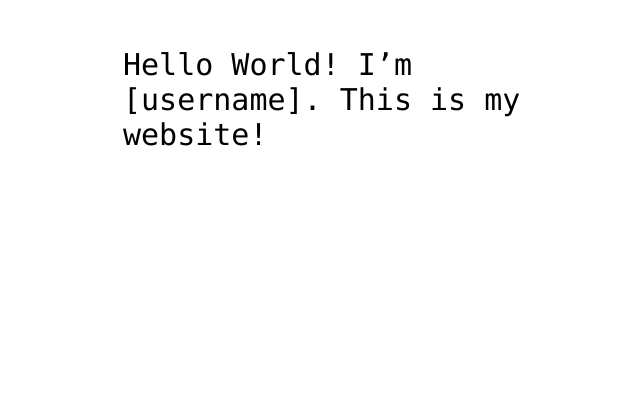
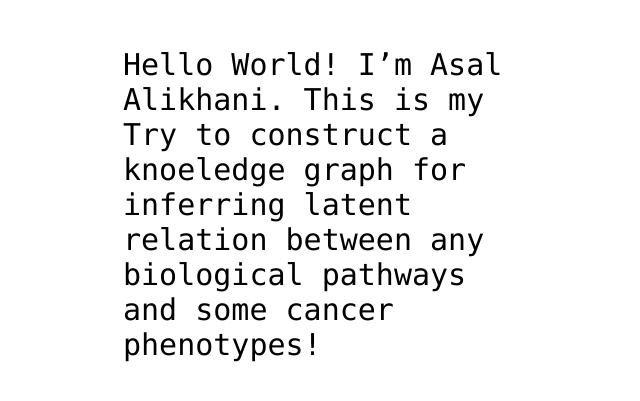
Before and after one commit to asalalikhaniGit/Knowledge-Graph-for-Cancer-Biological-Pathways, a plain HTML site: page index.html in a window 1280 px wide. Shown: the part 341-742 px from the top of the page, without its empty margins (317-957 px from the left). Drawn offline with Linux system fonts and the light colour scheme.

Commit message:
Update index.html

```diff
--- a/index.html
+++ b/index.html
@@ -12,7 +12,7 @@
 <img src="https://octodex.github.com/images/daftpunktocat-thomas.gif" id="octocat" alt="octocat-gif" />
 
 <!-- Change this code here by copy and pasting your template on line 15 -->
-<p>Hello World! I’m [username]. This is my website!</p>
+<p>Hello World! I’m Asal Alikhani. This is my Try to construct a knoeledge graph for inferring latent relation between any biological pathways and some cancer phenotypes!</p>
 
 </body>
 </html>
```
